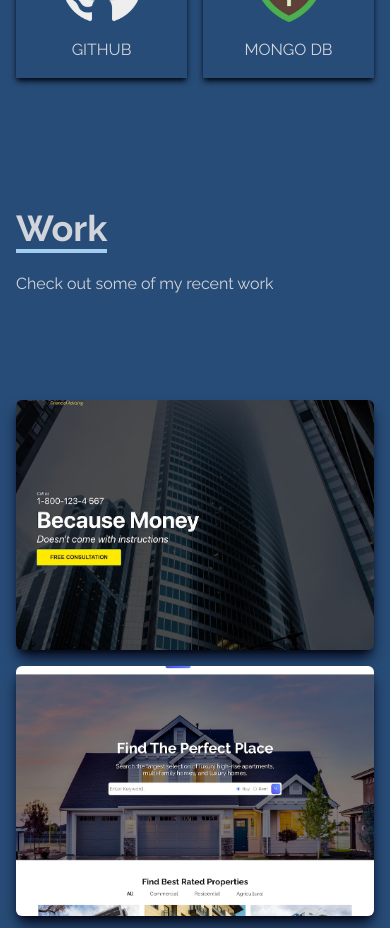
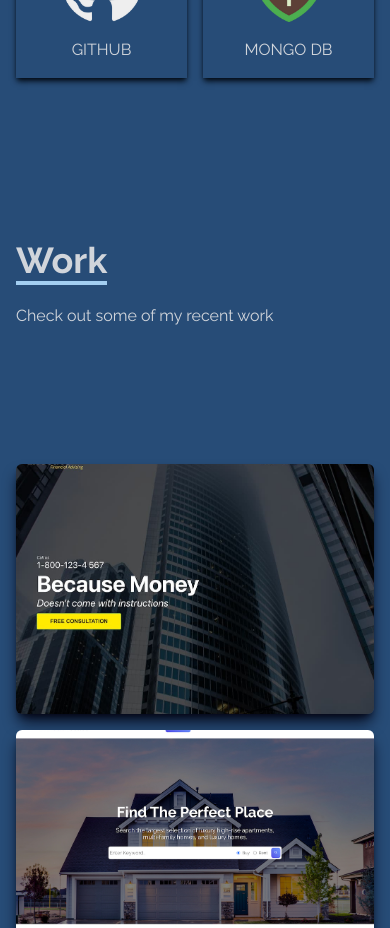
Before and after one commit to JDemlow/react-portfolio, a React (Vite) app: page / in a window 390 px wide. Shown: the part 2420-3348 px from the top of the page. Built offline with nearby package versions, Linux system fonts and the light colour scheme.

Commit message:
fixing tailwind media queries - padding changes

```diff
--- a/src/components/Work.jsx
+++ b/src/components/Work.jsx
@@ -10,7 +10,7 @@ const Work = () => {
       className="w-full md:h-screen text-gray-300 bg-[--primary-bg]"
     >
       <div className="max-w-[1000px] mx-auto p-4 flex flex-col justify-center w-full h-full">
-        <div className="py-20 md:py-0">
+        <div className="py-28 md:py-0">
           <p className="text-4xl font-bold inline border-b-4 text-gray-300 border-[--accent-bg]">
             Work
           </p>
```
